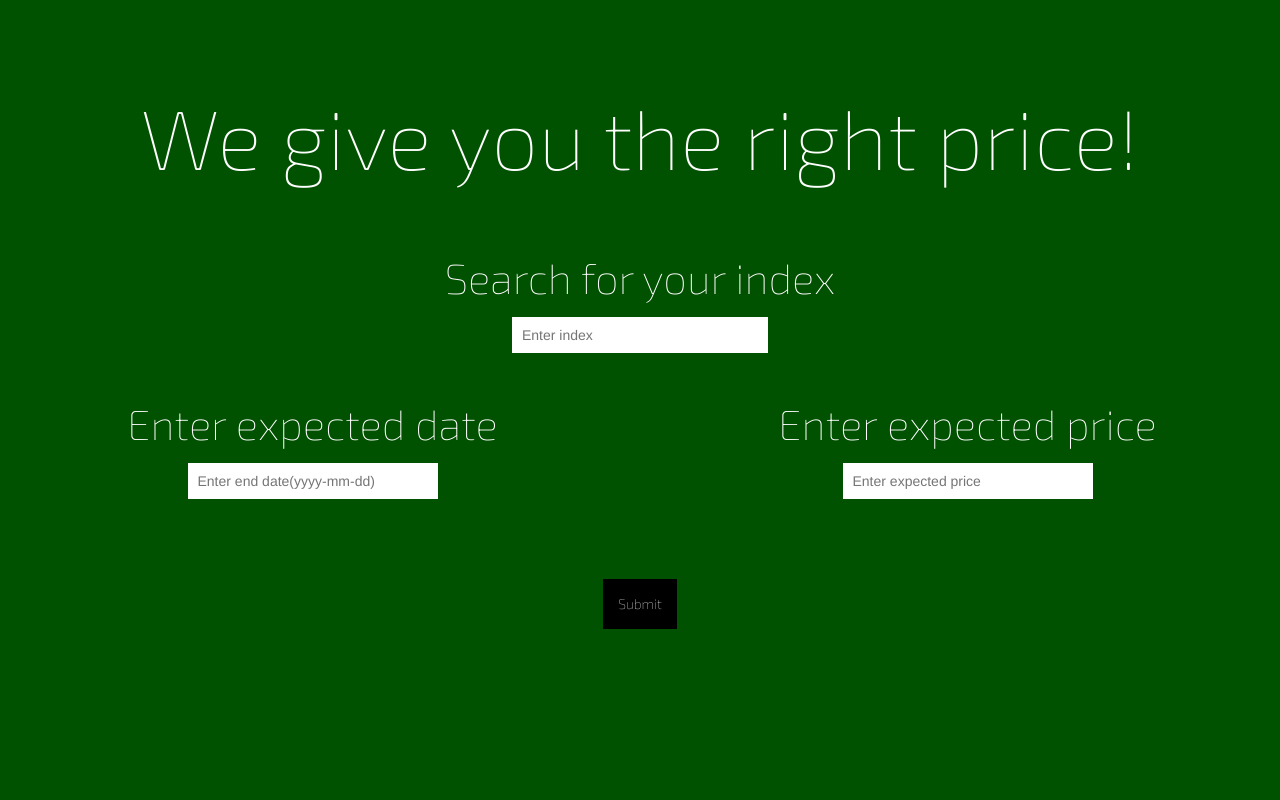
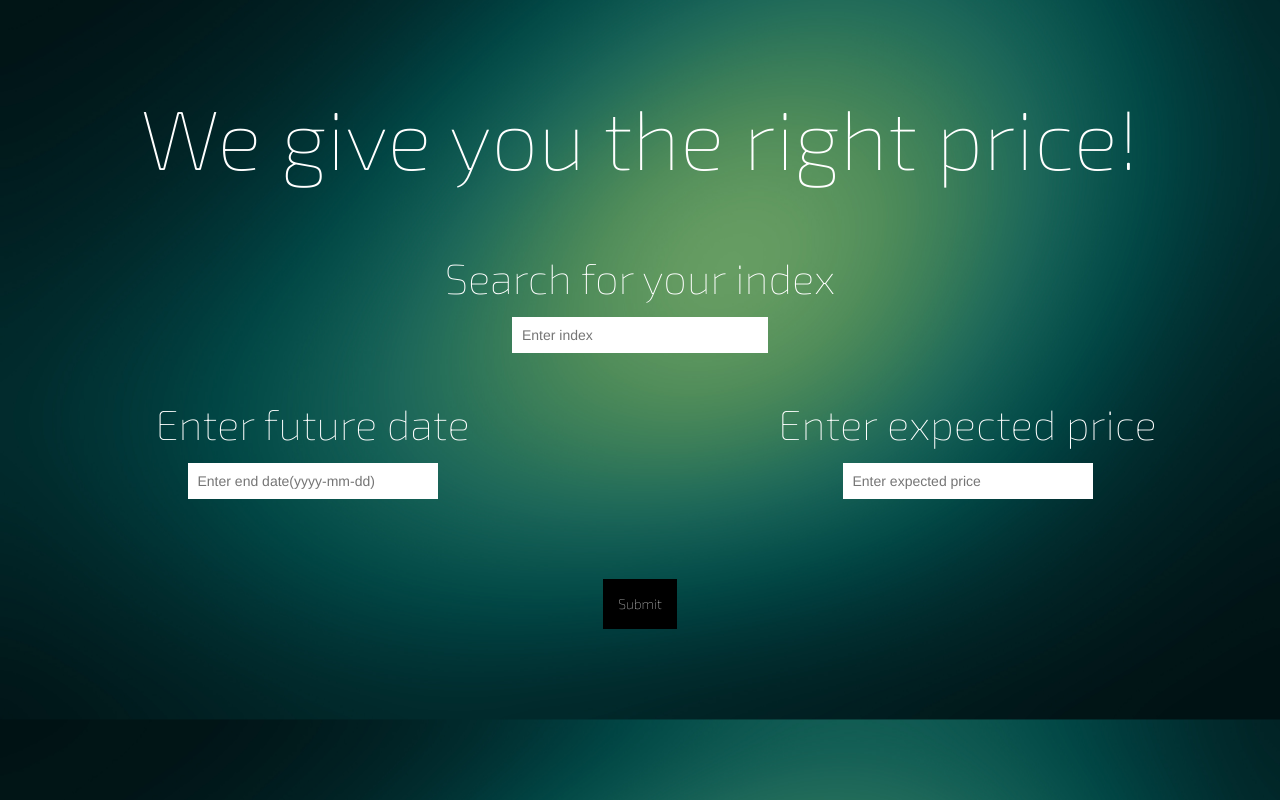
Before and after one commit to sadu99/PriceAlert, a Flask app: page / in a window 1280 px wide. Run offline with Flask 2, Linux system fonts and the light colour scheme; data that the repository does not hold is empty; some libraries are stand-ins or nearby versions.

Commit message:
adding script and a bunch of changes

```diff
--- a/server.py
+++ b/server.py
@@ -2,6 +2,7 @@ from flask import Flask, render_template, request, jsonify
 from encoders import DecimalEncoder
 import bloomberg
 import json
+from twilio.rest import TwilioRestClient
 
 app = Flask("price_alert")
 
@@ -23,6 +24,18 @@ def getTickers():
 	tickers = bloomberg.getTickers()
 	return json.dumps(tickers, cls=DecimalEncoder)
 
+@app.route("/twilio")
+def sendMessage():
+	ACCOUNT_SID = "ACdc7d2a4a98d67f7782feb96c317666e7"
+	AUTH_TOKEN = "8f7e2fb53338185baa8309ee1fb8cadc"
+
+	client = TwilioRestClient(ACCOUNT_SID, AUTH_TOKEN)
+
+	client.messages.create(
+		to="+16476099168",
+		from_="+15817004128",
+		body="You need to buy index NOWWWW",
+	)
 
 if __name__ == "__main__":
     app.run(port=3000, debug=True)
--- a/static/css/style.css
+++ b/static/css/style.css
@@ -1,5 +1,8 @@
 body{
 	background-color:#005200;
+	background:url(../images/main_background.jpg);
+	background-size: cover;
+	background-position: center center;
 }
 
 .overlay{
@@ -94,6 +97,10 @@ input[type="text"]:focus {
 	font-family: 'Exo 2', sans-serif;
 }
 
+#submit-button{
+	margin-bottom: 10px;
+}
+
 #submit-button:focus{
 	background-color:#4c4c4c;
 	border: none;
--- a/static/css/submit_style.css
+++ b/static/css/submit_style.css
@@ -1,3 +1,4 @@
+
 .alertbox{
 	opacity: 0.8;
 	background-color: #4c4c4c;
--- a/templates/index.html
+++ b/templates/index.html
@@ -2,7 +2,7 @@
 
 <html>
     <head>
-        <title>PROJECT TITLE HERE</title>
+        <title>PriceAlert</title>
         <link href="https://maxcdn.bootstrapcdn.com/bootstrap/3.3.5/css/bootstrap.min.css" rel="stylesheet" integrity="sha256-MfvZlkHCEqatNoGiOXveE8FIwMzZg4W85qfrfIFBfYc= sha512-dTfge/zgoMYpP7QbHy4gWMEGsbsdZeCXz7irItjcC3sPUFtf0kuFbDz/ixG7ArTxmDjLXDmezHubeNikyKGVyQ==" crossorigin="anonymous">
         <link rel="stylesheet" type="text/css" href="../static/css/style.css"/>
         <link rel="stylesheet" href="https://ajax.googleapis.com/ajax/libs/jqueryui/1.11.4/themes/smoothness/jquery-ui.css">
@@ -32,7 +32,7 @@
         	<div class="input-wrapper">
         		<div class="row">
         			<div class="col-md-6">
-        				<p>Enter expected date</p>
+        				<p>Enter future date</p>
         				<input id="end-date" type="text" placeholder="Enter end date(yyyy-mm-dd)">
         			</div>
 
```
Also changed, not shown: templates/submit.html (+11 -1 lines), static/images/main_background.jpg.
